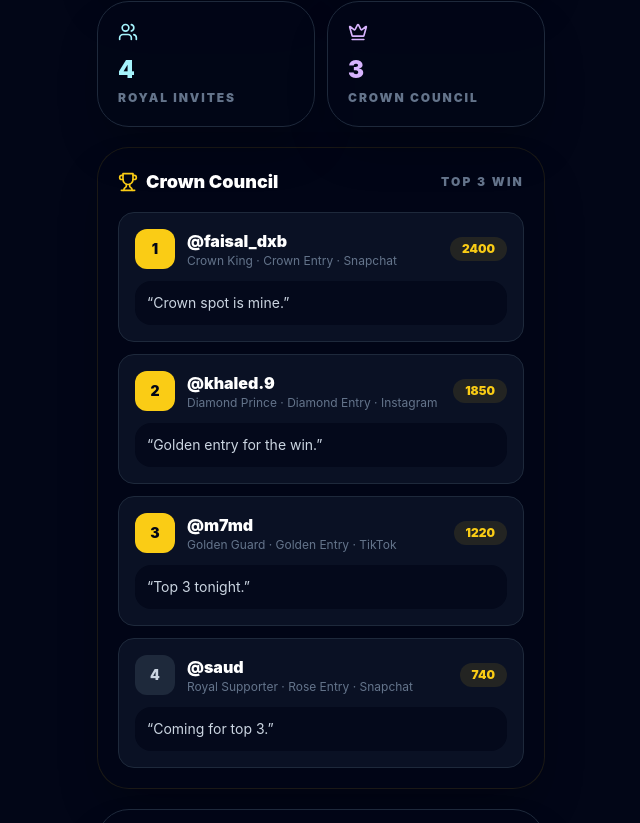
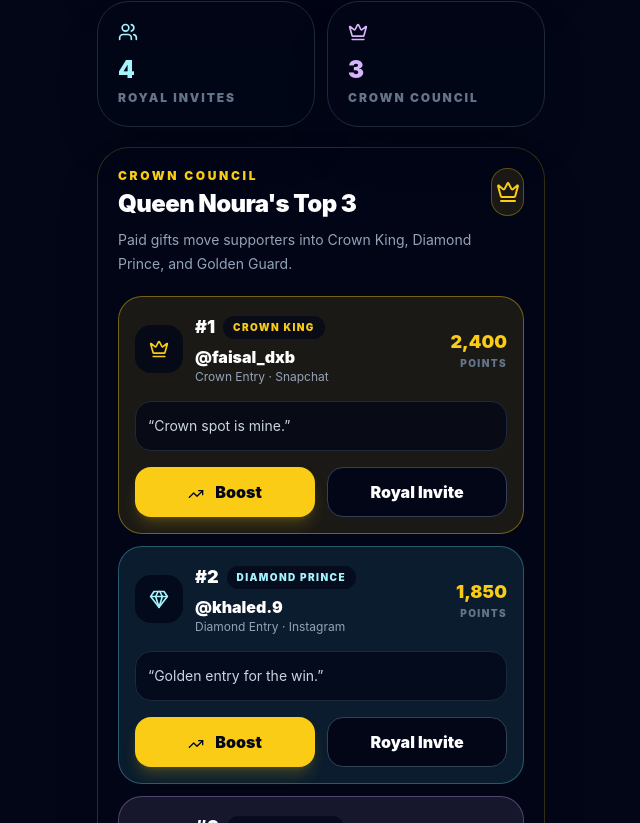
Before and after one commit to youssefalw2001/Koinara-, a React (Vite) app: page /dashboard in a window 1280 px wide. Shown: the part 557-1380 px from the top of the page, without its empty margins (319-959 px from the left). Built offline with nearby package versions, Linux system fonts and the light colour scheme; no server answers.

Commit message:
build: use Crown Council component in dashboard

```diff
--- a/src/pages/DashboardPage.tsx
+++ b/src/pages/DashboardPage.tsx
@@ -1,5 +1,6 @@
 import { Link } from 'react-router-dom';
-import { Crown, Gift, Inbox, ShieldCheck, Sparkles, Swords, Trophy, Users } from 'lucide-react';
+import { Crown, Gift, ShieldCheck, Sparkles, Swords, Trophy, Users } from 'lucide-react';
+import { CrownCouncilLeaderboard } from '../components/CrownCouncilLeaderboard';
 import { Card } from '../components/ui/Card';
 import { Button } from '../components/ui/Button';
 
@@ -68,29 +69,14 @@ export function DashboardPage() {
           })}
         </section>
 
-        <Card className="mb-5 border-yellow-400/10">
-          <div className="mb-4 flex items-center justify-between">
-            <h2 className="flex items-center gap-2 text-lg font-black"><Trophy className="h-5 w-5 text-cyberGold" /> Crown Council</h2>
-            <p className="text-xs font-black uppercase tracking-[0.18em] text-slate-500">Top 3 win</p>
-          </div>
-          <div className="space-y-3">
-            {leaderboard.map((entry) => (
-              <div key={entry.handle} className="rounded-2xl border border-slate-800 bg-slate-900/70 p-4">
-                <div className="flex items-center justify-between gap-3">
-                  <div className="flex items-center gap-3">
-                    <div className={`grid h-10 w-10 place-items-center rounded-xl text-sm font-black ${entry.rank <= 3 ? 'bg-cyberGold text-midnight' : 'bg-slate-800 text-slate-300'}`}>{entry.rank}</div>
-                    <div>
-                      <p className="font-black">{entry.handle}</p>
-                      <p className="text-xs text-slate-500">{entry.title} · {entry.gift} · {entry.platform}</p>
-                    </div>
-                  </div>
-                  <p className="rounded-full bg-yellow-400/10 px-3 py-1 text-xs font-black text-cyberGold">{entry.points}</p>
-                </div>
-                <p className="mt-3 rounded-2xl bg-slate-950/70 p-3 text-sm text-slate-300">“{entry.message}”</p>
-              </div>
-            ))}
-          </div>
-        </Card>
+        <div className="mb-5">
+          <CrownCouncilLeaderboard
+            queenName="Queen Noura"
+            members={leaderboard}
+            onBoost={() => undefined}
+            onInvite={() => undefined}
+          />
+        </div>
 
         <Card className="mb-5 border-purple-400/20 bg-purple-400/5">
           <h2 className="mb-4 flex items-center gap-2 text-lg font-black"><Swords className="h-5 w-5 text-purple-300" /> Royal Invite Board</h2>
```
